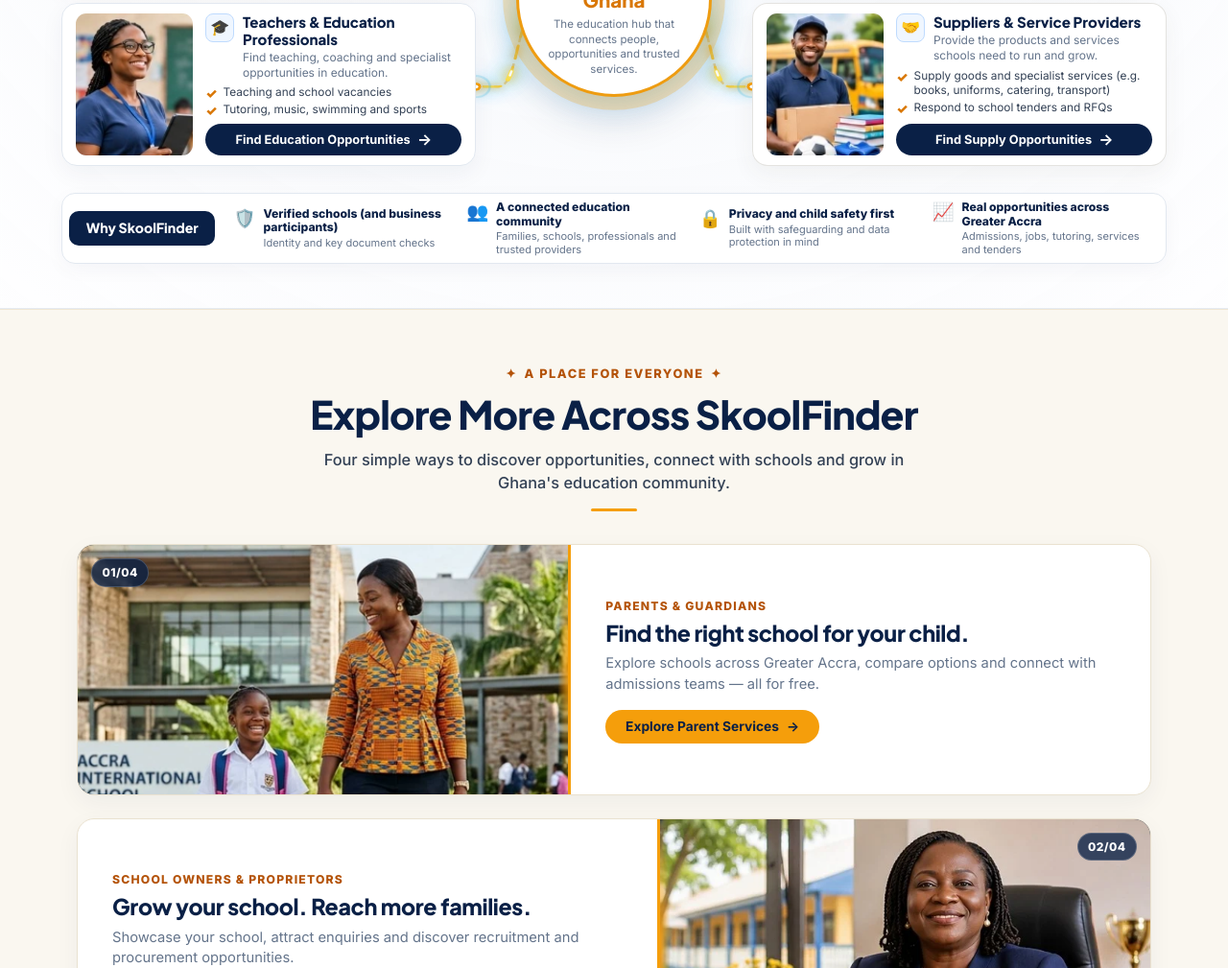
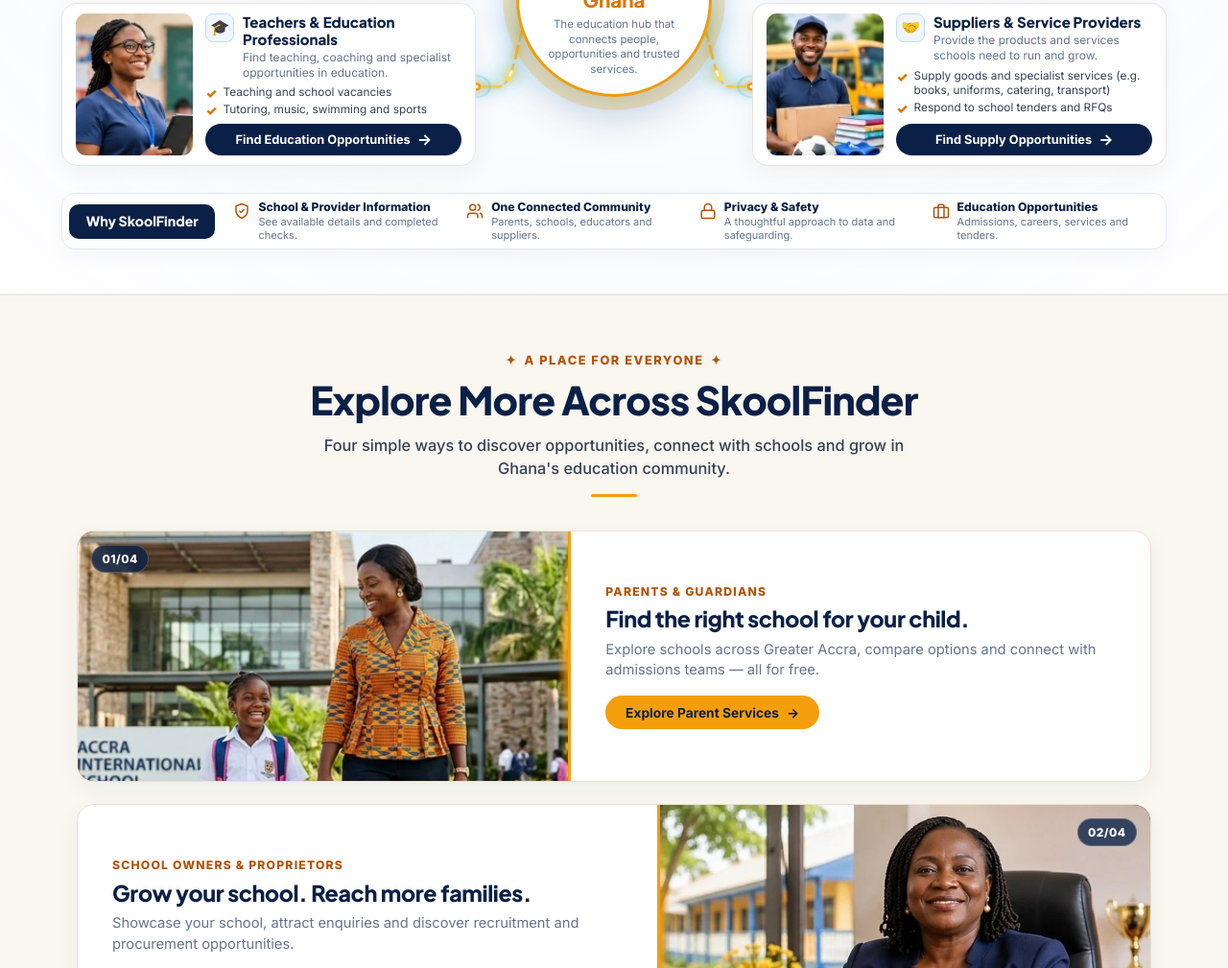
Before and after one commit to Charles-Duodu/SKOOLFINDER, a website: page public/index.html in a window 1280 px wide. Shown: the part 1081-2090 px from the top of the page at 96% size. Drawn offline with nearby package versions, Linux system fonts and the light colour scheme; no server answers; a web font is replaced by a local one.

Commit message:
copy(home): update Why SkoolFinder trust bar items and gold outline icons

```diff
--- a/public/index.html
+++ b/public/index.html
@@ -132,7 +132,7 @@
   <script src="/js/components/footer.js?v=106" defer></script>
   <script src="/js/components/chatbot.js?v=107" defer></script>
   <script src="/js/components/annotationTool.js?v=101" defer></script>
-  <script src="/js/views/homeView.js?v=165" defer></script>
+  <script src="/js/views/homeView.js?v=166" defer></script>
   <script src="/js/views/directoryView.js?v=118" defer></script>
   <script src="/js/views/schoolDetailView.js?v=106" defer></script>
   <script src="/js/views/compareView.js?v=106" defer></script>
--- a/public/js/views/homeView.js
+++ b/public/js/views/homeView.js
@@ -389,31 +389,39 @@
             </div>
             <div class="eco-v3-trust-items">
               <div class="eco-v3-trust-item">
-                <div class="eco-v3-trust-icon">🛡️</div>
+                <div class="eco-v3-trust-icon" aria-hidden="true">
+                  <svg width="18" height="18" viewBox="0 0 24 24" fill="none" stroke="#B45309" stroke-width="2" stroke-linecap="round" stroke-linejoin="round"><path d="M12 22s8-4 8-10V5l-8-3-8 3v7c0 6 8 10 8 10z"/><path d="m9 12 2 2 4-4"/></svg>
+                </div>
                 <div>
-                  <div class="eco-v3-trust-name">Verified schools (and business participants)</div>
-                  <div class="eco-v3-trust-caption">Identity and key document checks</div>
+                  <div class="eco-v3-trust-name">School &amp; Provider Information</div>
+                  <div class="eco-v3-trust-caption">See available details and completed checks.</div>
                 </div>
               </div>
               <div class="eco-v3-trust-item">
-                <div class="eco-v3-trust-icon">👥</div>
+                <div class="eco-v3-trust-icon" aria-hidden="true">
+                  <svg width="18" height="18" viewBox="0 0 24 24" fill="none" stroke="#B45309" stroke-width="2" stroke-linecap="round" stroke-linejoin="round"><path d="M16 21v-2a4 4 0 0 0-4-4H6a4 4 0 0 0-4 4v2"/><circle cx="9" cy="7" r="4"/><path d="M22 21v-2a4 4 0 0 0-3-3.87"/><path d="M16 3.13a4 4 0 0 1 0 7.75"/></svg>
+                </div>
                 <div>
-                  <div class="eco-v3-trust-name">A connected education community</div>
-                  <div class="eco-v3-trust-caption">Families, schools, professionals and trusted providers</div>
+                  <div class="eco-v3-trust-name">One Connected Community</div>
+                  <div class="eco-v3-trust-caption">Parents, schools, educators and suppliers.</div>
                 </div>
               </div>
               <div class="eco-v3-trust-item">
-                <div class="eco-v3-trust-icon">🔒</div>
+                <div class="eco-v3-trust-icon" aria-hidden="true">
+                  <svg width="18" height="18" viewBox="0 0 24 24" fill="none" stroke="#B45309" stroke-width="2" stroke-linecap="round" stroke-linejoin="round"><rect width="18" height="11" x="3" y="11" rx="2" ry="2"/><path d="M7 11V7a5 5 0 0 1 10 0v4"/></svg>
+                </div>
                 <div>
-                  <div class="eco-v3-trust-name">Privacy and child safety first</div>
-                  <div class="eco-v3-trust-caption">Built with safeguarding and data protection in mind</div>
+                  <div class="eco-v3-trust-name">Privacy &amp; Safety</div>
+                  <div class="eco-v3-trust-caption">A thoughtful approach to data and safeguarding.</div>
                 </div>
               </div>
               <div class="eco-v3-trust-item">
-                <div class="eco-v3-trust-icon">📈</div>
+                <div class="eco-v3-trust-icon" aria-hidden="true">
+                  <svg width="18" height="18" viewBox="0 0 24 24" fill="none" stroke="#B45309" stroke-width="2" stroke-linecap="round" stroke-linejoin="round"><rect width="20" height="14" x="2" y="7" rx="2" ry="2"/><path d="M16 21V5a2 2 0 0 0-2-2h-4a2 2 0 0 0-2 2v16"/></svg>
+                </div>
                 <div>
-                  <div class="eco-v3-trust-name">Real opportunities across Greater Accra</div>
-                  <div class="eco-v3-trust-caption">Admissions, jobs, tutoring, services and tenders</div>
+                  <div class="eco-v3-trust-name">Education Opportunities</div>
+                  <div class="eco-v3-trust-caption">Admissions, careers, services and tenders.</div>
                 </div>
               </div>
             </div>
```
